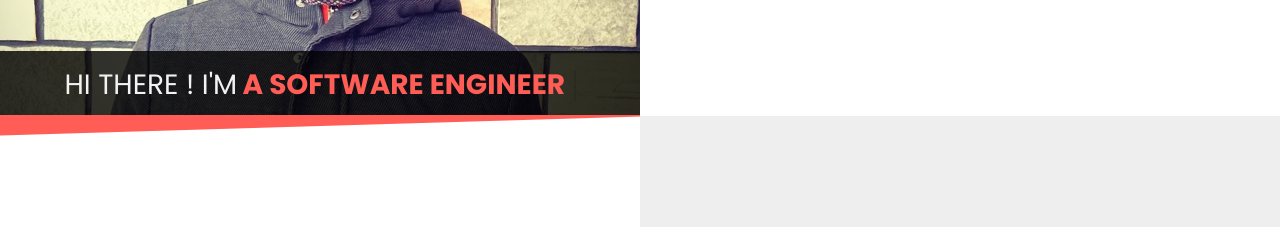
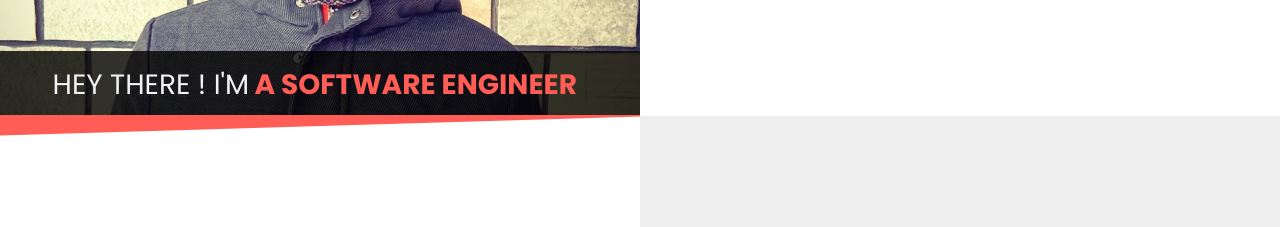
Before and after one commit to shivajigree/Personal-Web-Html, a plain HTML site: page index.html in a window 1280 px wide. Shown: the part 284-511 px from the top of the page. Drawn offline with nearby package versions, Linux system fonts and the light colour scheme.

Commit message:
Hi text changed to Hey

```diff
--- a/index.html
+++ b/index.html
@@ -59,7 +59,7 @@
                         <div class="title-heading">
                             <div class="selector uppercase" id="selector">
                                 <h3 class="ah-headline p-none m-none">
-                                    <span class="font-weight-300">Hi There ! I'm</span>
+                                    <span class="font-weight-300">Hey There ! I'm</span>
                                     <span class="ah-words-wrapper">
                                         <b class="is-visible">Shiva Kunwar</b>
                                         <b>a Software Engineer</b>
```
